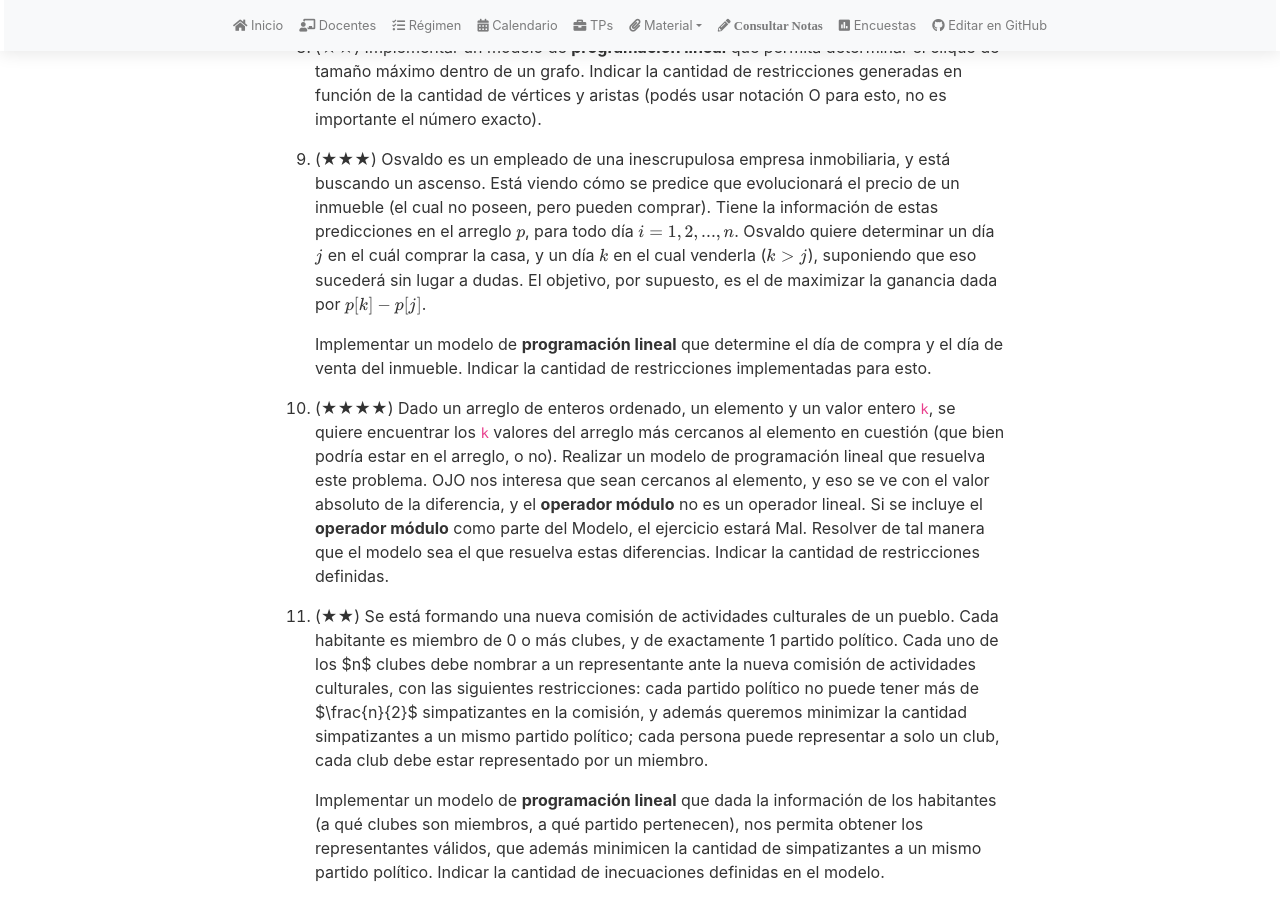
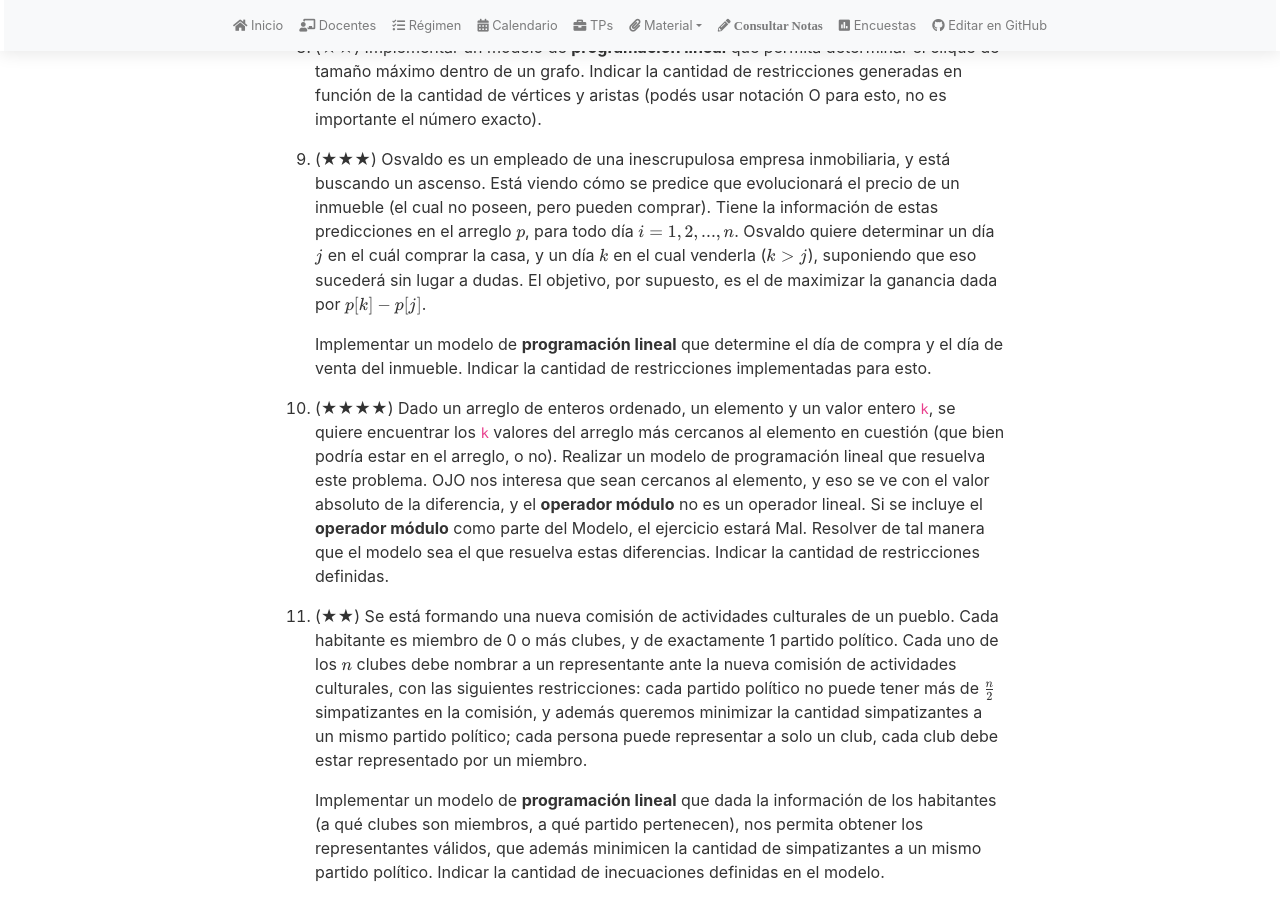
Before and after one commit to algoritmos-rw/tda_bg, a Jekyll site: the page built from material/guias/pl.md, in a window 1280 px wide and 900 px high, scrolled down 787 px. Built offline with Jekyll 4.4.1, drawn with Linux system fonts in a browser that asks for light colours; nearby versions of some CDN libraries; our own code applies the rules of GitHub Pages for plain Markdown files.

Commit message:
Update pl.md

```diff
--- a/material/guias/pl.md
+++ b/material/guias/pl.md
@@ -62,9 +62,9 @@ math: true
 
 1.	(★★) Se está formando una nueva comisión de actividades culturales de un pueblo. Cada
 	habitante es miembro de 0 o más clubes, y de exactamente 1 partido político.
-	Cada uno de los $n$ clubes debe nombrar a un representante ante la nueva comisión de
+	Cada uno de los $$n$$ clubes debe nombrar a un representante ante la nueva comisión de
 	actividades culturales, con las siguientes restricciones: cada partido político
-	no puede tener más de $\frac{n}{2}$ simpatizantes en la comisión, y además queremos
+	no puede tener más de $$\frac{n}{2}$$ simpatizantes en la comisión, y además queremos
 	minimizar la cantidad simpatizantes a un mismo partido político; cada persona puede
 	representar a solo un club, cada club debe estar representado por un miembro.
 
```
